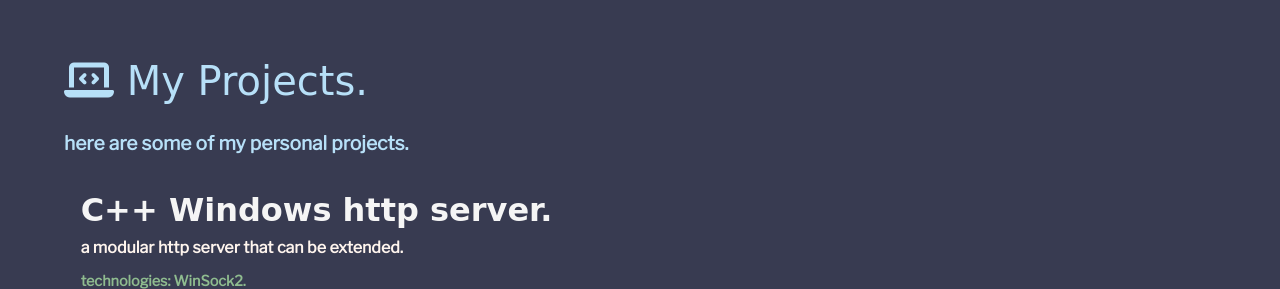
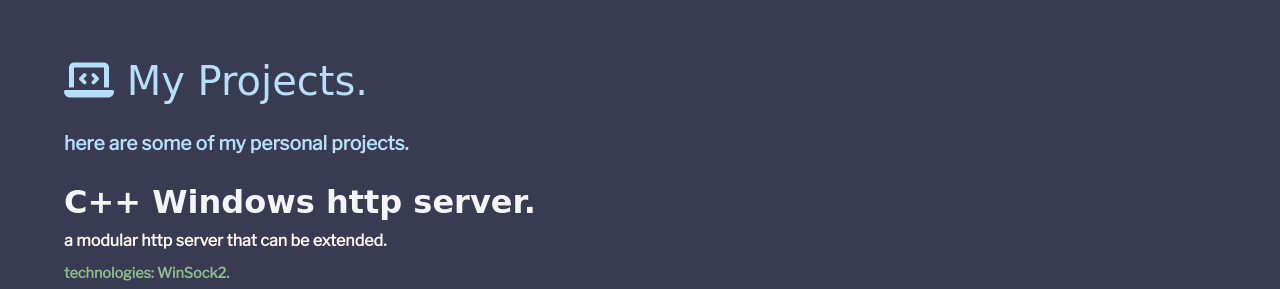
Before and after one commit to yairzaf/yairzaf.github.io, a plain HTML site: page index.html in a window 1280 px wide. Shown: the part 1542-1831 px from the top of the page. Drawn offline with nearby package versions, Linux system fonts and the light colour scheme; a web font is replaced by a local one.

Commit message:
httpserver projects

```diff
--- a/css/styles.css
+++ b/css/styles.css
@@ -253,8 +253,8 @@ body
 .project-cont
 {
 
-    margin-bottom: 3%;
-    padding: 2%;
+    margin-top: 3%;
+    padding: 0%;
 }
 .project-title
 {
```
